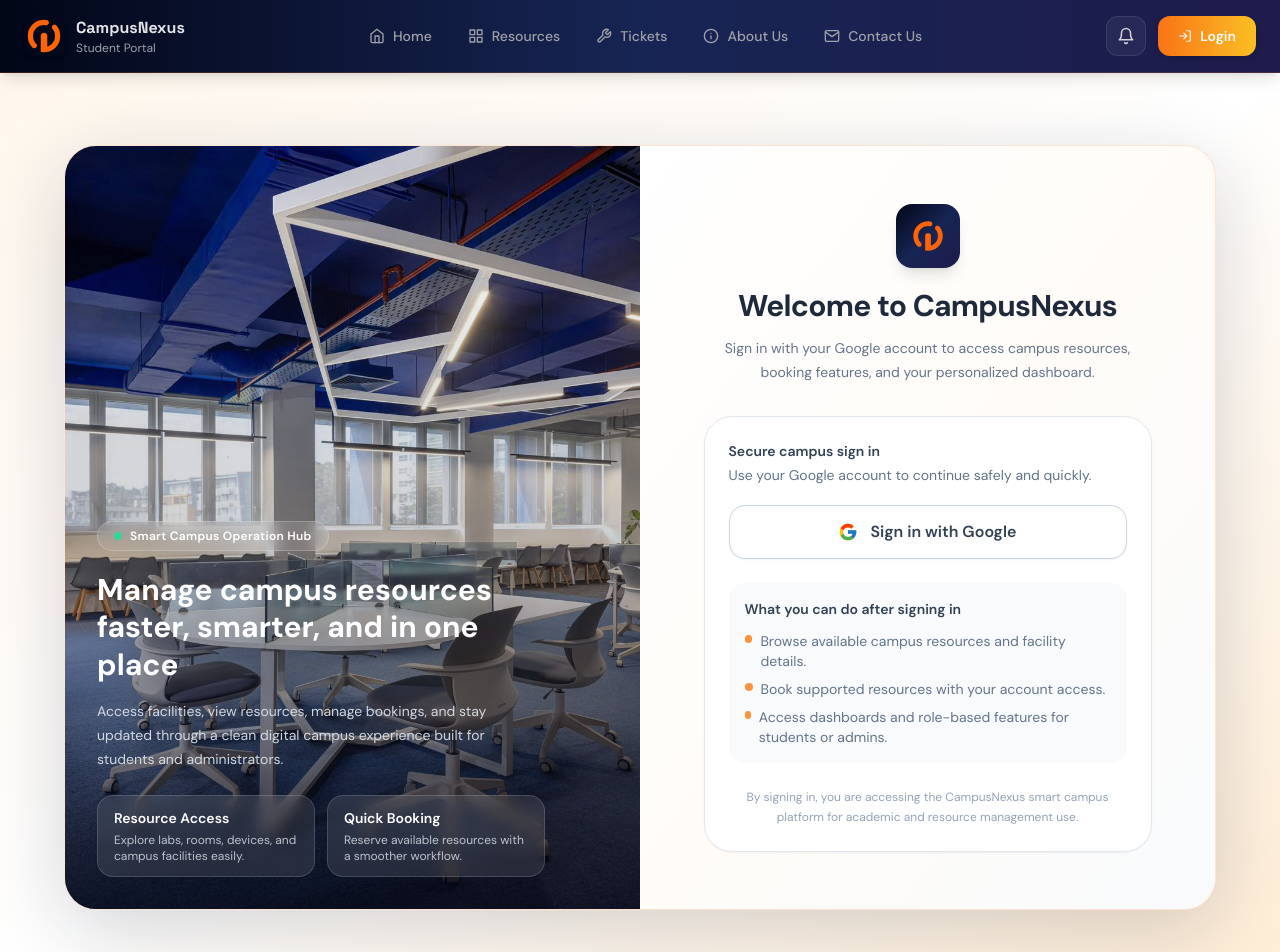
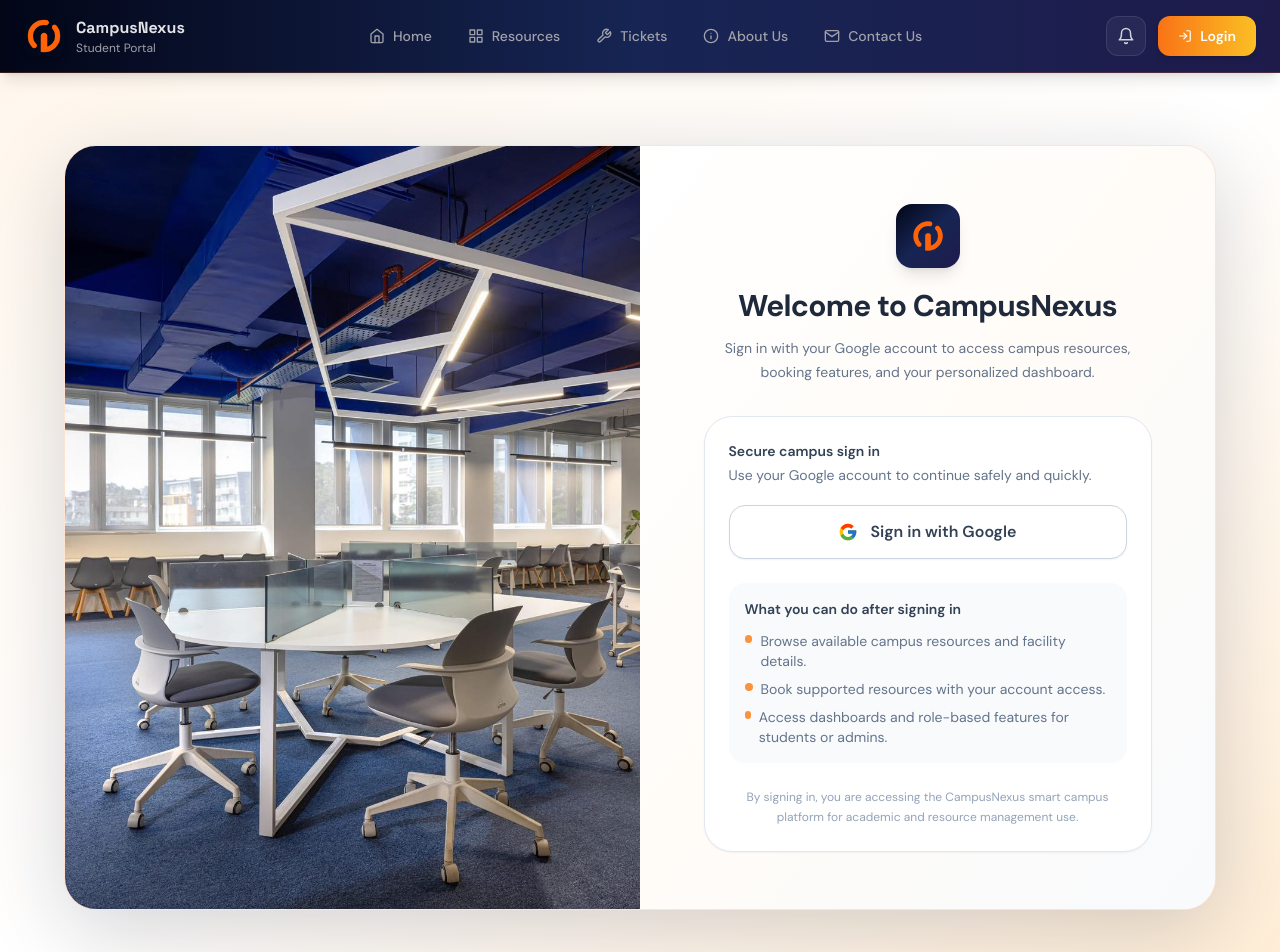
Before and after one commit to Tharushi111/it3030-paf-2026-smart-campus-group21_Y3S1-WD_1.2, a React (Vite) app in the folder frontend/: page /login in a window 1280 px wide. Shown: the top 952 px of the page. Built offline with nearby package versions, Linux system fonts and the light colour scheme; no server answers.

Commit message:
Update login page design

```diff
--- a/frontend/src/components/login.jsx
+++ b/frontend/src/components/login.jsx
@@ -41,43 +41,7 @@
             className="h-full w-full object-cover"
           />
 
-          {/* soft dark readability layer only */}
-          <div className="absolute inset-0 bg-gradient-to-t from-slate-950/80 via-slate-900/20 to-transparent" />
 
-          <div className="absolute inset-x-0 bottom-0 p-8 text-white">
-            <div className="max-w-md">
-              <div className="inline-flex items-center gap-2 rounded-full border border-white/20 bg-white/10 px-4 py-1.5 text-xs font-semibold tracking-wide backdrop-blur">
-                <span className="h-2 w-2 rounded-full bg-emerald-400" />
-                Smart Campus Operation Hub
-              </div>
-
-              <h2 className="mt-5 text-3xl font-bold leading-tight">
-                Manage campus resources faster, smarter, and in one place
-              </h2>
-
-              <p className="mt-4 text-sm leading-6 text-slate-200/90">
-                Access facilities, view resources, manage bookings, and stay
-                updated through a clean digital campus experience built for
-                students and administrators.
-              </p>
-
-              <div className="mt-6 grid grid-cols-1 gap-3 text-sm sm:grid-cols-2">
-                <div className="rounded-2xl border border-white/15 bg-white/10 px-4 py-3 backdrop-blur">
-                  <p className="font-semibold">Resource Access</p>
-                  <p className="mt-1 text-xs text-slate-200/80">
-                    Explore labs, rooms, devices, and campus facilities easily.
-                  </p>
-                </div>
-
-                <div className="rounded-2xl border border-white/15 bg-white/10 px-4 py-3 backdrop-blur">
-                  <p className="font-semibold">Quick Booking</p>
-                  <p className="mt-1 text-xs text-slate-200/80">
-                    Reserve available resources with a smoother workflow.
-                  </p>
-                </div>
-              </div>
-            </div>
-          </div>
         </div>
 
         {/* Right Side */}
```
